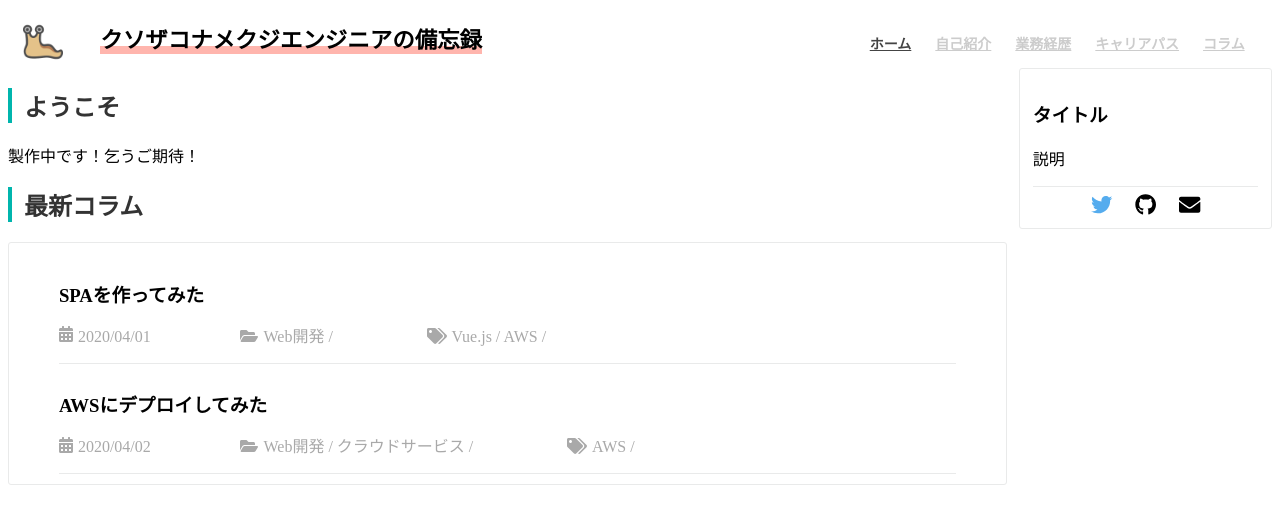
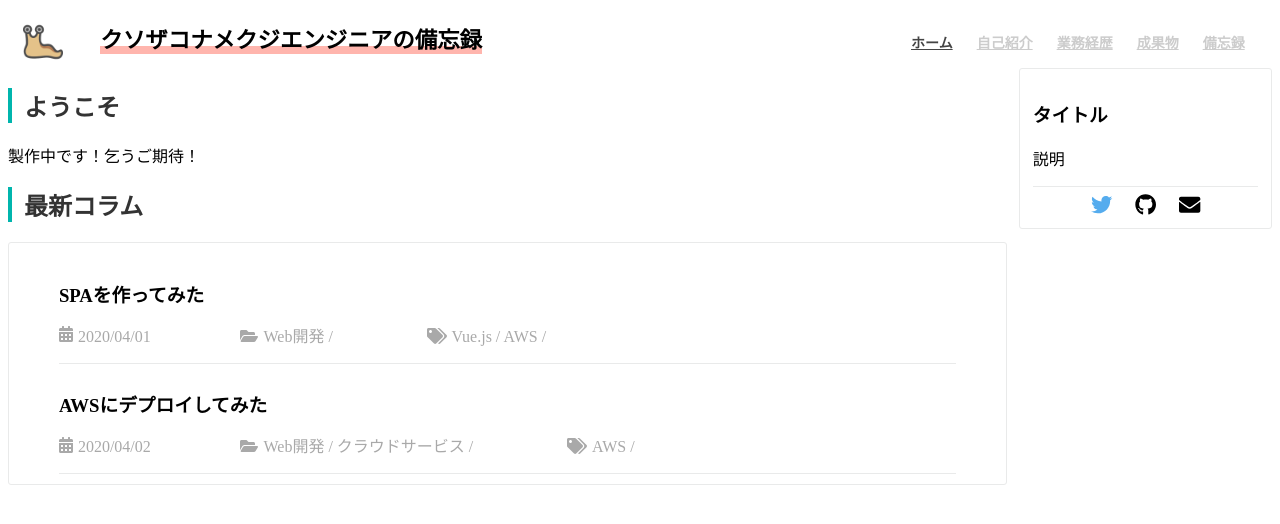
Before and after one commit to AwataKyosuke/my_histroy, a Vue app: page / in a window 1280 px wide. Shown: the top 524 px of the page. Built offline with nearby package versions, Linux system fonts and the light colour scheme.

Commit message:
ファイル名、ルーティング名、画面表示項目名、変数名がしっくりこなかったので修正

```diff
--- a/src/components/molecules/Header.vue
+++ b/src/components/molecules/Header.vue
@@ -11,8 +11,8 @@
             <router-link class="header-nav-item" v-bind:class="{ select: getSelectedIndex === 0 }" @click.native="selectedChange(0)" to="/">ホーム</router-link>
             <router-link class="header-nav-item" v-bind:class="{ select: getSelectedIndex === 1 }" @click.native="selectedChange(1)" to="/about">自己紹介</router-link>
             <router-link class="header-nav-item" v-bind:class="{ select: getSelectedIndex === 2 }" @click.native="selectedChange(2)" to="/experience">業務経歴</router-link>
-            <router-link class="header-nav-item" v-bind:class="{ select: getSelectedIndex === 3 }" @click.native="selectedChange(3)" to="/career">キャリアパス</router-link>
-            <router-link class="header-nav-item" v-bind:class="{ select: getSelectedIndex === 4 }" @click.native="selectedChange(4)" to="/column">コラム</router-link>
+            <router-link class="header-nav-item" v-bind:class="{ select: getSelectedIndex === 3 }" @click.native="selectedChange(3)" to="/products">成果物</router-link>
+            <router-link class="header-nav-item" v-bind:class="{ select: getSelectedIndex === 4 }" @click.native="selectedChange(4)" to="/articles">備忘録</router-link>
           </ul>
         </nav>
 
--- a/src/components/organsms/ItemList.vue
+++ b/src/components/organsms/ArticleList.vue
@@ -5,7 +5,7 @@
 </template>
 
 <script>
-import Item from '@/components/molecules/Item'
+import Item from '@/components/molecules/Article'
 
 export default {
   name: 'ItemList',
--- a/src/router/routes.ts
+++ b/src/router/routes.ts
@@ -1,8 +1,8 @@
 import Home from '@/views/Home.vue'
 import About from '@/views/About.vue'
-import Experience from '@/views/Experience'
-import Career from '@/views/Career'
-import Column from '@/views/Column'
+import Experience from '@/views/Experience.vue'
+import Products from '@/views/Products.vue'
+import Articles from '@/views/Articles.vue'
 
 export default [
   {
@@ -21,13 +21,13 @@ export default [
     component: Experience
   },
   {
-    path: '/career',
-    name: 'Career',
-    component: Career
+    path: '/products',
+    name: 'Products',
+    component: Products
   },
   {
-    path: '/column',
-    name: 'Column',
-    component: Column
+    path: '/articles',
+    name: 'Articles',
+    component: Articles
   }
 ]
--- a/src/views/Column.vue
+++ b/src/views/Articles.vue
@@ -2,7 +2,7 @@
 
   <div>
 
-    <SectionHeader title="コラム" />
+    <SectionHeader title="備忘録" />
 
     <div class="search-box">
 
@@ -17,7 +17,7 @@
 
     </div>
 
-    <ItemList v-bind:articles="validArticles" />
+    <ArticleList v-bind:articles="validArticles" />
 
   </div>
 
@@ -27,7 +27,7 @@
 import SectionHeader from '@/components/atoms/SectionHeader'
 import CategoryList from '@/components/organsms/CategoryList'
 import TagList from '@/components/organsms/TagList'
-import ItemList from '@/components/organsms/ItemList'
+import ArticleList from '@/components/organsms/ArticleList'
 
 export default {
 
@@ -44,7 +44,7 @@ export default {
     SectionHeader,
     CategoryList,
     TagList,
-    ItemList,
+    ArticleList,
   },
 
   computed: {
@@ -64,7 +64,7 @@ export default {
   },
 
   mounted: function(){
-    this.$store.commit('changeTitle', 'コラム')
+    this.$store.commit('changeTitle', '備忘録')
     document.title = this.$store.state.title
   }
 }
--- a/src/views/Home.vue
+++ b/src/views/Home.vue
@@ -7,7 +7,7 @@
 
     <SectionHeader title="最新コラム" />
 
-    <ItemList v-bind:articles="articles" />
+    <ArticleList v-bind:articles="articles" />
 
   </div>
 
@@ -15,7 +15,7 @@
 
 <script>
 import SectionHeader from '@/components/atoms/SectionHeader'
-import ItemList from '@/components/organsms/ItemList'
+import ArticleList from '@/components/organsms/ArticleList'
 
 export default {
 
@@ -27,7 +27,7 @@ export default {
 
   components: {
     SectionHeader,
-    ItemList
+    ArticleList
   },
 
   mounted: function(){
--- a/src/views/Career.vue
+++ b/src/views/Products.vue
@@ -2,7 +2,7 @@
 
   <div>
 
-    <SectionHeader title="キャリアパス" />
+    <SectionHeader title="成果物" />
 
   </div>
 
@@ -17,7 +17,7 @@ export default {
   },
 
   mounted: function(){
-    this.$store.commit('changeTitle', 'キャリアパス')
+    this.$store.commit('changeTitle', '成果物')
     document.title = this.$store.state.title
   }
 }
```
Also changed, not shown: src/components/molecules/Article.vue (renamed from src/components/molecules/Item.vue).
